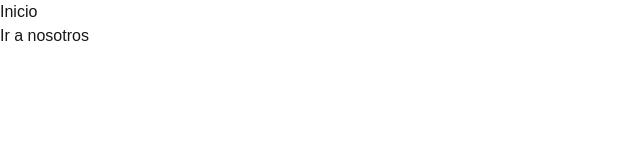
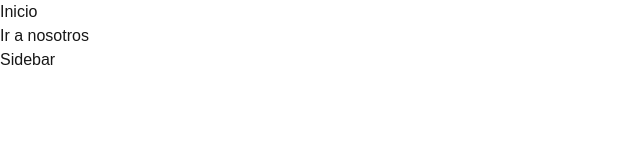
Before and after one commit to EddieVillegas/meete, a Next.js app: page / in a window 1280 px wide. Shown: the top 160 px of the page, without its empty margins (0-640 px from the left). Built offline with nearby package versions, Linux system fonts and the light colour scheme.

Commit message:
Add components folder

```diff
--- a/app/page.tsx
+++ b/app/page.tsx
@@ -1,11 +1,12 @@
 import Link from "next/link"
-
+import Sidebar from "@/components/Sidebar"
 
 export default function Home(){
   return (
     <>
     <h1>Inicio</h1>
     <Link href="/about">Ir a nosotros</Link>
+    <Sidebar/>
     </>
   )
 }
--- /dev/null
+++ b/components/Sidebar.tsx
@@ -0,0 +1,8 @@
+"use client"
+
+export default function Sidebar(){
+    console.log("use client")
+    return (
+        <div>Sidebar</div>
+    )
+}
```
